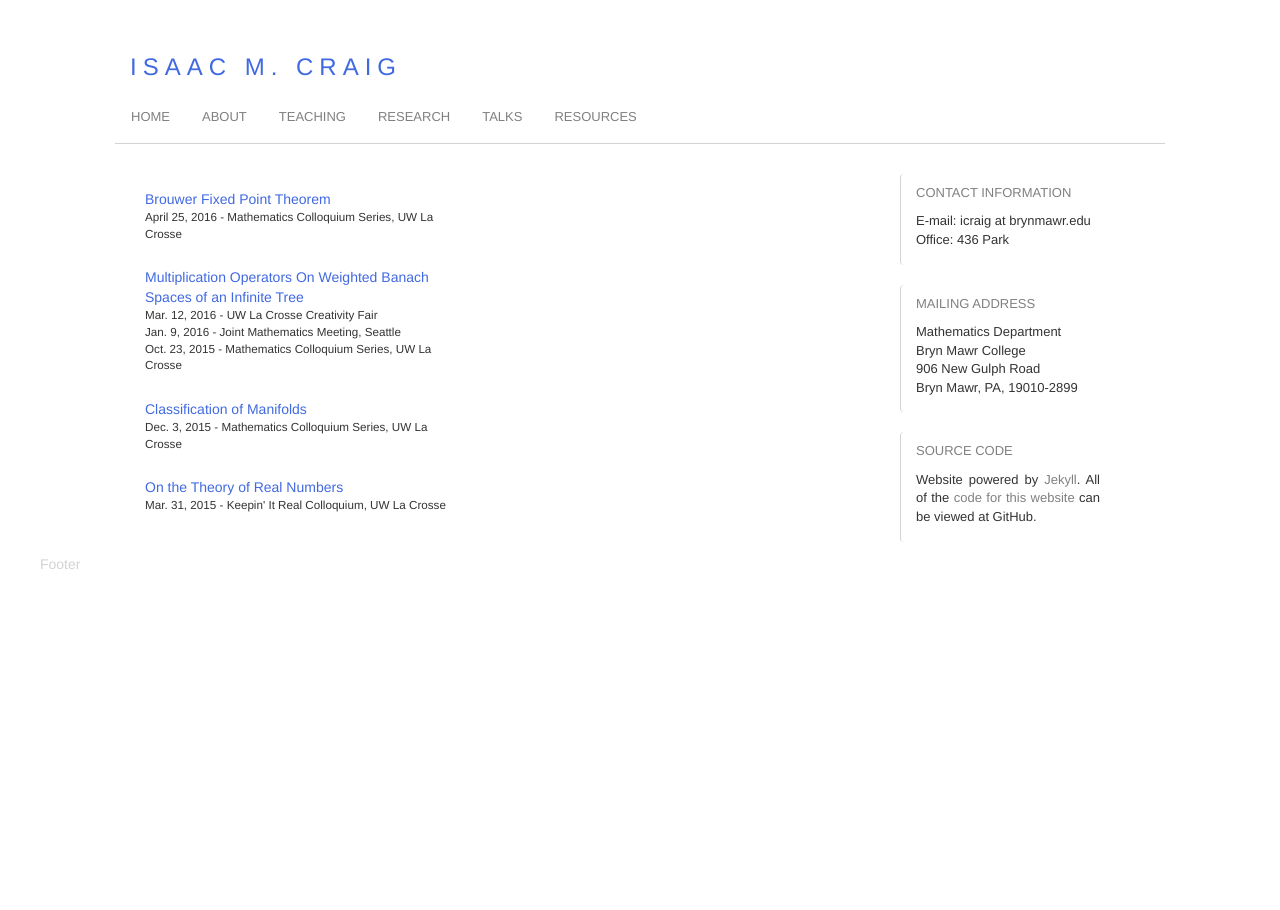
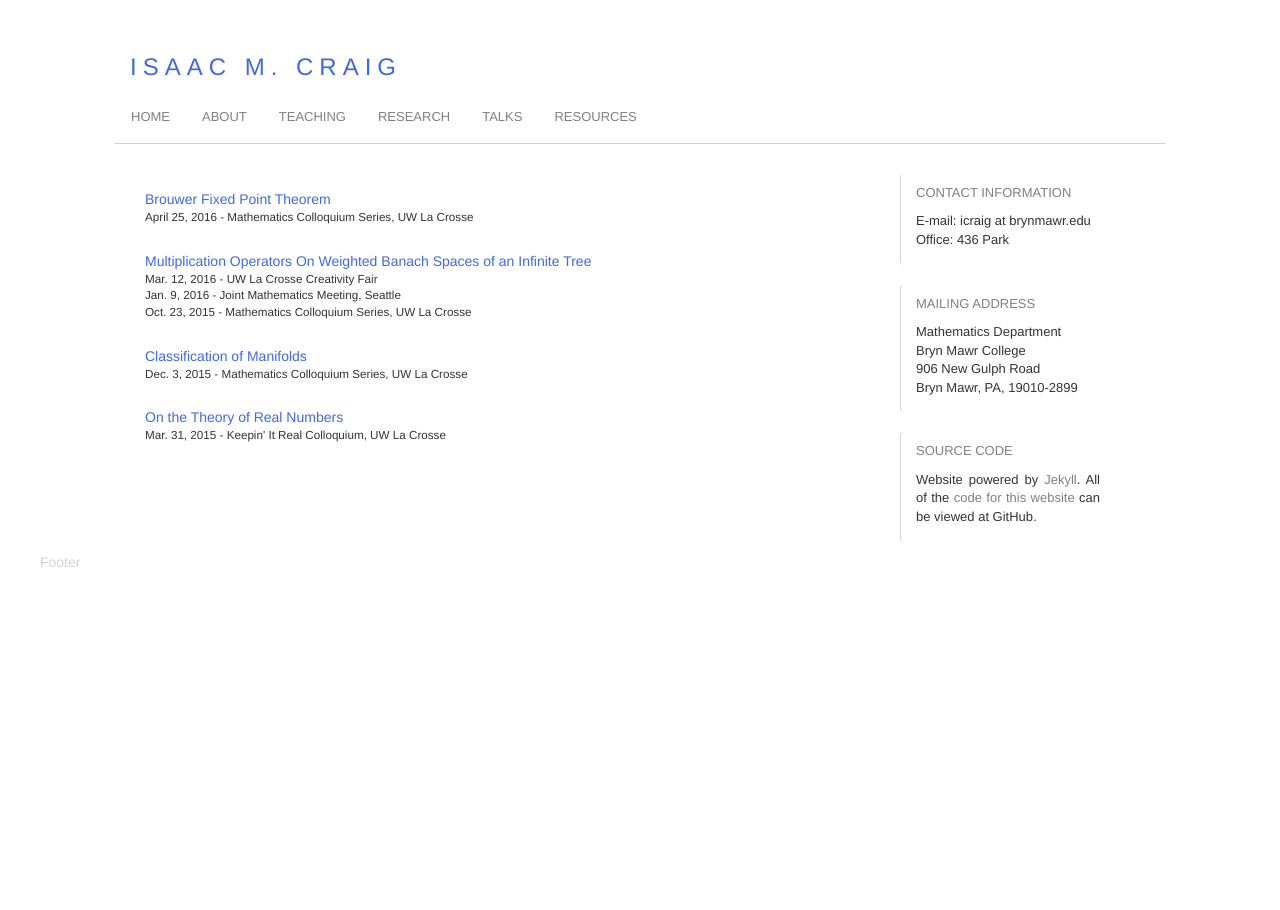
Before and after one commit to isundberg/isaacmc.github.io, a Jekyll site: the page built from talks/index.html, in a window 1280 px wide. Built offline with Jekyll 4.4.1, drawn with Linux system fonts in a browser that asks for light colours.

Commit message:
Update index.html

```diff
--- a/talks/index.html
+++ b/talks/index.html
@@ -3,14 +3,14 @@
 title:
 ---
 
-<div id="contentBlock" class="col-sm-8">
+<div id="contentBlock" class="col-sm-12">
 <div id="contentItem" class="col-sm-8">Brouwer Fixed Point Theorem</div>
 <ul id="contentList" class="col-sm-8">
   <li>April 25, 2016 - Mathematics Colloquium Series, UW La Crosse</li>
 </ul>
 </div>
 
-<div id="contentBlock" class="col-sm-8">
+<div id="contentBlock" class="col-sm-12">
 <div id="contentItem" class="col-sm-8">Multiplication Operators On Weighted Banach Spaces of an Infinite Tree</div>
 <ul id="contentList" class="col-sm-8">
   <li>Mar. 12, 2016 - UW La Crosse Creativity Fair</li>
@@ -19,14 +19,14 @@
 </ul>
 </div>
 
-<div id="contentBlock" class="col-sm-8">
+<div id="contentBlock" class="col-sm-12">
 <div id="contentItem" class="col-sm-8">Classification of Manifolds</div>
 <ul id="contentList" class="col-sm-8">
   <li>Dec. 3, 2015 - Mathematics Colloquium Series, UW La Crosse</li>
 </ul>
 </div>
 
-<div id="contentBlock" class="col-sm-8">
+<div id="contentBlock" class="col-sm-12">
 <div id="contentItem" class="col-sm-8">On the Theory of Real Numbers</div>
 <ul id="contentList" class="col-sm-8">
   <li>Mar. 31, 2015 - Keepin' It Real Colloquium, UW La Crosse</li>
```
